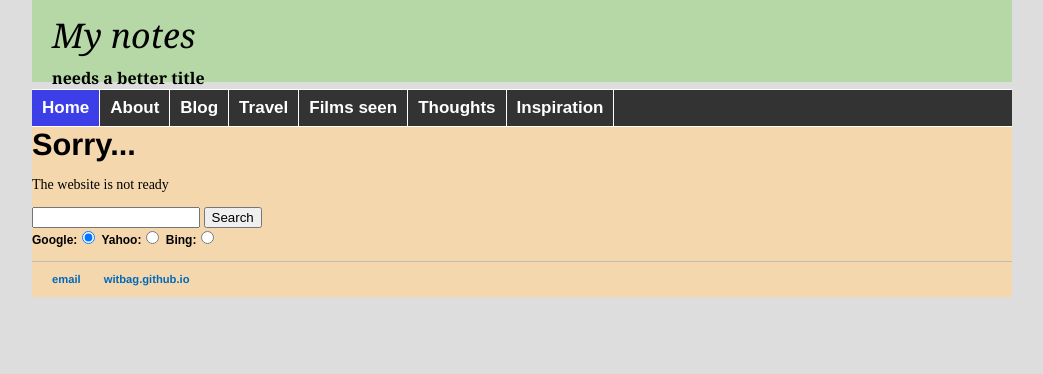
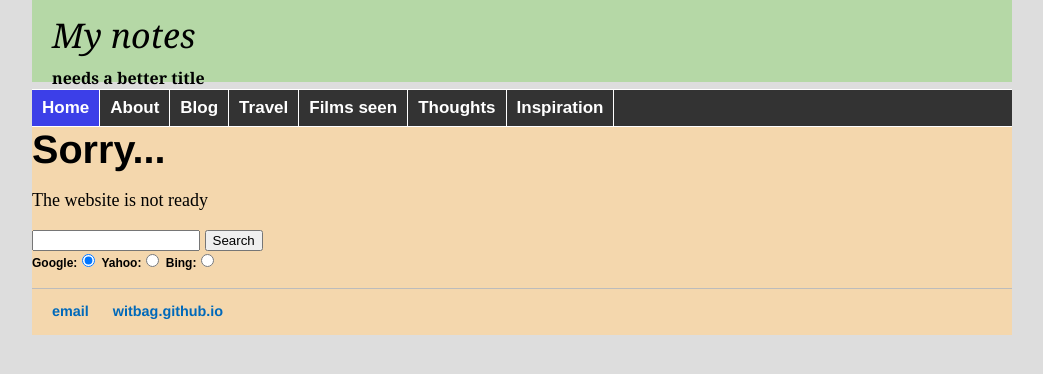
Before and after one commit to witbag/witbag.github.io, a Jekyll site: the page built from index.html, in a window 1280 px wide. Shown: the top 374 px of the page, without its empty margins (118-1161 px from the left). Built offline with Jekyll 4.4.1, drawn with Linux system fonts in a browser that asks for light colours.

Commit message:
Update main.css

```diff
--- a/css/main.css
+++ b/css/main.css
@@ -12,7 +12,7 @@ background: #b5d8a6;
 #style_content {                /*MAIN TEXT*/
 width: 100%;
 background: #f4d7ad;
-font-size: 14px;
+font-size: 18px;
 }
 #style_title {                  /*TOP BAR TITLE*/
 padding-top: 12px;
@@ -38,10 +38,10 @@ a:hover { color: #008716; text-decoration: underline; }
 /*p, ul { font-size: 1em; line-height: 1.2em; color: #000000; } */
 
 h1, h2, h3, h4 { font-family: 'Helvetica', 'Arial', 'Sans-Serif'; }     /*HEADER FONT*/
-h1 { font-size: 2.2em; margin-top: 0.33em; margin-bottom: 0.33em; }
-h2 { font-size: 1.8em; margin-top: 0.33em; margin-bottom: 0.33em; }
-h3 { font-size: 1.4em; margin-top: 0.33em; margin-bottom: 0.33em; }
-h4 { font-size: 1.2em; margin-top: 0.33em; margin-bottom: 0.33em; }
+h1 { font-size: 2.2em; margin-top: 0.4em; margin-bottom: 0.4em; }
+h2 { font-size: 1.8em; margin-top: 0.4em; margin-bottom: 0.4em; }
+h3 { font-size: 1.4em; margin-top: 0.4em; margin-bottom: 0.4em; }
+h4 { font-size: 1.2em; margin-top: 0.4em; margin-bottom: 0.4em; }
 /*h1 { font-size: 2.5em; }*/
 /*h2 { font-size: 2.1em; }*/
 /*h3 { font-size: 1.7em; }*/
```
